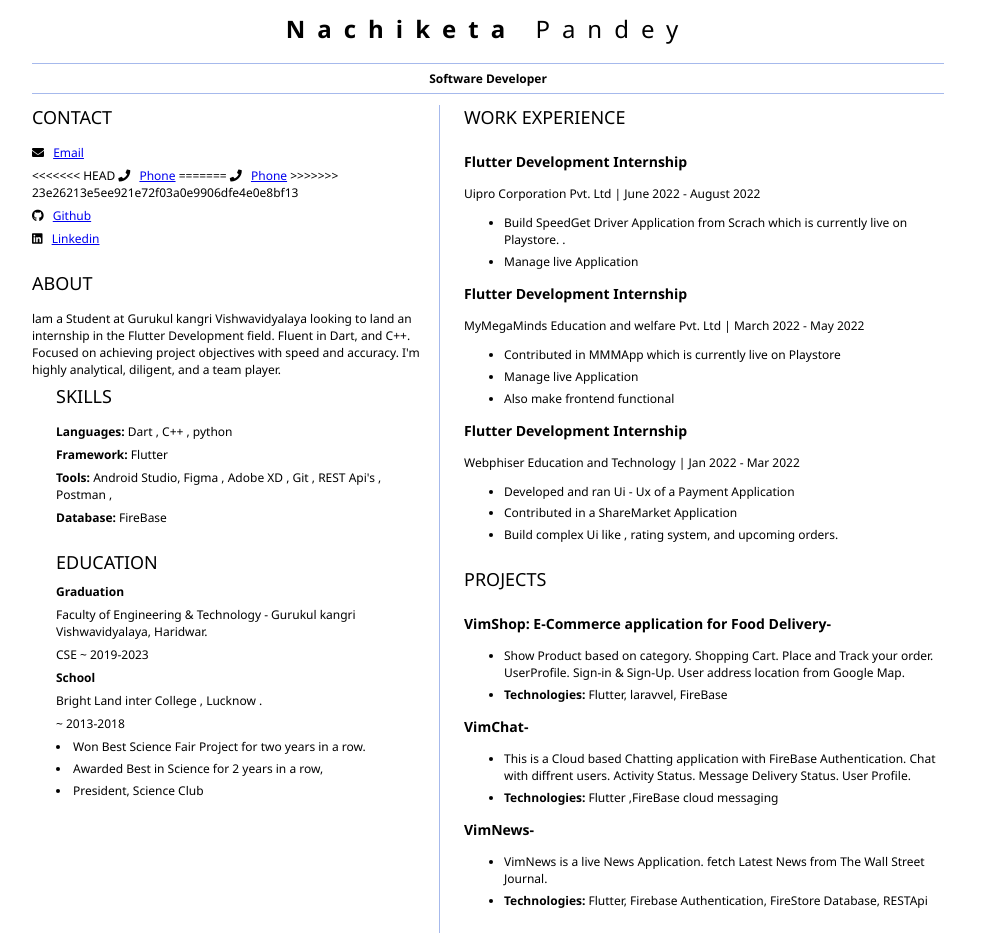
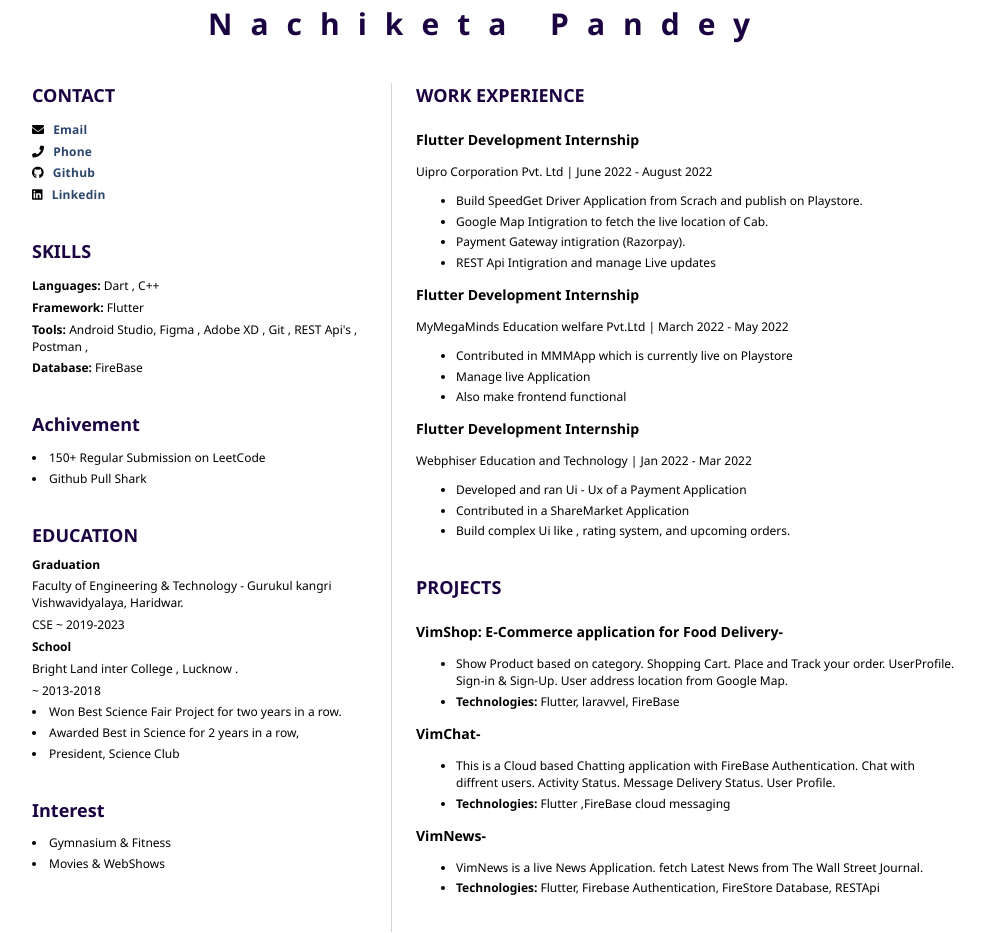
Before and after one commit to nacpa/resume, a plain HTML site: page index.html in a window 1280 px wide. Shown: the whole page, without its empty margins (152-1137 px from the left). Drawn offline with Linux system fonts and the light colour scheme.

Commit message:
Nachiketa_v1.0.5

```diff
--- a/index.html
+++ b/index.html
@@ -1,7 +1,8 @@
 <!DOCTYPE html>
 <html lang="en">
+
 <head>
-    <meta name="title" content="Resume"/>
+    <meta name="title" content="Resume" />
     <meta name="description" content="hello there, myself nachiketa, this is my resume" />
     <meta name="keywords"
         content="nachiketa, nachiketa pandey, nachiketa pandey resume, resume, resume on github, gkv,gurukula kangri vishwavidyalaya haridwar, nachiketa gkv, nachiketa pandey gkv, nachiketa gurukula kangri vishwavidyalaya haridwar,nachiketa pandey gurukula kangri vishwavidyalaya haridwar" />
@@ -19,12 +20,10 @@
 <body>
     <header id="header">
         <h1><b>Nachiketa</b> Pandey</h1>
-        <hr />
-        Software Developer
-        <hr />
     </header>
     <main>
         <article id="mainLeft">
+
             <section>
                 <h2>CONTACT</h2>
                 <p>
@@ -32,13 +31,9 @@
                     <a href="mailto:np19082001@gmail.com">Email</a>
                 </p>
                 <p>
-<<<<<<< HEAD
                     <i class="fa fa-phone" aria-hidden="true"></i>
-                    <a href="callto:+917523893279"target="_blank">Phone</a>
-=======
-                    <i class="fa fa-phone " aria-hidden="true"></i>
-                    <a href="callto:+917523893279">Phone</a>
->>>>>>> 23e26213e5ee921e72f03a0e9906dfe4e0e8bf13
+                    <a href="callto:+917523893279" target="_blank">Phone</a>
+
                 </p>
                 <p>
                     <i class="fab fa-github" aria-hidden="true"></i>
@@ -50,35 +45,49 @@
                 </p>
             </section>
             <section>
+                <h2>SKILLS</h2>
+                <p><b>Languages:</b><span> Dart , C++ </span></p>
+                <p><b>Framework:</b><span> Flutter</span></p>
+                <p><b>Tools:</b> Android Studio, Figma , Adobe XD , Git , REST Api's , Postman , </p>
+                <p><b>Database:</b> FireBase</p>
+            </section>
+            <section>
+                <h2>Achivement</h2>
+                <li> 150+ Regular Submission on LeetCode</li>
+                <li> Github  Pull Shark</li>
+            </section>
+
+            <!-- <section>
                 <h2>ABOUT</h2>
                 <p>
-                lam a  Student at Gurukul kangri Vishwavidyalaya looking to
+                    I'm a Student at Gurukul kangri Vishwavidyalaya looking to
                     land an internship in the Flutter Development field.
                     Fluent in Dart, and C++.
                     Focused on achieving project objectives with speed and accuracy.
                     I'm highly analytical, diligent, and a team player.
                 </p>
-            <section>
-            <h2>SKILLS</h2>
-            <p><b>Languages:</b><span> Dart , C++ , python</span></p>
-            <p><b>Framework:</b><span> Flutter</span></p>
-            <p><b>Tools:</b> Android Studio, Figma , Adobe XD , Git , REST Api's , Postman , </p>
-            <p><b>Database:</b> FireBase</p>
-            </section>
+            </section> -->
             <section>
                 <h2>EDUCATION</h2>
+                <div>
                     <b>Graduation</b>
                     <p>Faculty of Engineering & Technology - Gurukul kangri Vishwavidyalaya, Haridwar.</p>
                     <p>CSE ~ 2019-2023</p>
                     <b>School</b>
+                </div>
 
+                <div>
                     <p>Bright Land inter College , Lucknow .</p>
                     <p> ~ 2013-2018</p>
-                <li> Won Best Science Fair Project for two years in a row.
-                <li>Awarded Best in Science for 2 years in a row,
-                        <li> President, Science Club
-                    </p>
+                    <li> Won Best Science Fair Project for two years in a row.</li>
+                    <li>Awarded Best in Science for 2 years in a row,</li>
+                    <li> President, Science Club</li>
+                </div>
             </section>
+            <section>
+                <h2>Interest</h2>
+                <li>Gymnasium & Fitness</li>
+                <li>Movies & WebShows</li>
             </section>
         </article>
         <article id="mainRight">
@@ -88,15 +97,15 @@
                     <h3><strong>Flutter Development Internship</strong></h3>
                     <p>Uipro Corporation Pvt. Ltd | June 2022 - August 2022</p>
                     <ul>
-              <li>Build   SpeedGet Driver Application from Scrach which is
-                currently live on Playstore. .</li>
-              <li>Manage live Application</li>
-
+                        <li>Build SpeedGet Driver Application from Scrach and publish on Playstore.</li>
+                        <li>Google Map Intigration to fetch the live location of Cab.</li>
+                        <li>Payment Gateway intigration (Razorpay).</li>
+                        <li>REST Api Intigration and manage Live updates </li>
                     </ul>
                 </div>
                 <div>
                     <h3><strong>Flutter Development Internship</strong></h3>
-            <p>MyMegaMinds Education and welfare Pvt. Ltd | March 2022 - May 2022</p>
+                    <p>MyMegaMinds Education welfare Pvt.Ltd | March 2022 - May 2022</p>
                     <ul>
                         <li>Contributed in MMMApp which is
                             currently live on Playstore</li>
@@ -128,7 +137,7 @@
                     <ul>
                         <li>
                             Show Product based on category.
-                            Shopping  Cart.
+                            Shopping Cart.
                             Place and Track your order.
                             UserProfile.
                             Sign-in & Sign-Up. User address location from Google Map.
@@ -137,7 +146,6 @@
                         <li>
                             <strong>Technologies: </strong> Flutter, laravvel, FireBase
                         </li>
-
                     </ul>
                 </div>
                 <div>
@@ -146,7 +154,7 @@
                     <ul>
                         <li>
 
-                            This is a Cloud based  Chatting application with
+                            This is a Cloud based Chatting application with
                             FireBase Authentication.
                             Chat with diffrent users.
                             Activity Status.
@@ -164,7 +172,8 @@
                             VimNews is a live News Application.
                             fetch Latest News from The Wall Street Journal.
                         </li>
-                        <li><strong>Technologies: </strong> Flutter, Firebase Authentication, FireStore Database, RESTApi</li>
+                        <li><strong>Technologies: </strong> Flutter, Firebase Authentication, FireStore Database,
+                            RESTApi</li>
                     </ul>
                 </div>
 
--- a/style.css
+++ b/style.css
@@ -4,12 +4,14 @@ body {
     max-width: 960px;
     margin: auto;
   }
+
   h1 {
-    font-size: 2em;
-    letter-spacing: 0.5em;
-    padding-top: 0.5em;
+    font-size: 2.5em;
+    letter-spacing: 0.6em;
+    padding-top: 0.1em;
     padding-bottom: 0.5em;
   }
+
   h2 {
     font-size: 1.5em;
     padding-bottom: 0.5em;
@@ -17,19 +19,17 @@ body {
 
   main {
     display: grid;
-    grid-template-columns: 45% 55%;
-    margin-top: 1em;
+    grid-template-columns: 40% 60%;
+    margin-top: 2em;
   }
 
   header {
     text-align: center;
     margin: auto 2em;
-    font-weight:750;
-    /* font-size:1.5em; */
   }
 
   section {
-    margin: auto 1em 2em 2em;
+    margin: auto 1em 3em 2em;
   }
 
   i {
@@ -37,24 +37,33 @@ body {
   }
 
   p {
-    margin: 0.5em auto;
-  }
-  li {
     margin: 0.4em auto;
   }
 
+  li {
+    margin: 0.3em auto;
+  }
+
   hr {
-    border: none;
-    background-color: rgb(166, 185, 236);
-    height: 0.5px;
+    /* border: none; */
+    background-color: lightgray;
+    height: 1px;
   }
 
   h1,
   h2 {
-    font-weight: 100;
+    font-weight: 600;
     margin: 0;
+    color: rgb(27, 3, 66);
   }
 
   #mainLeft {
-    border-right: 1px solid rgb(166, 185, 236);
+    border-right: 1px solid lightgray;
   }
+
+  a {
+    text-decoration: none;
+    color: rgb(44, 70, 108);
+    font-weight: 600;
+    letter-spacing: 0.02em;
+  }
```
Lines whose indentation alone changed are shown as unchanged.
